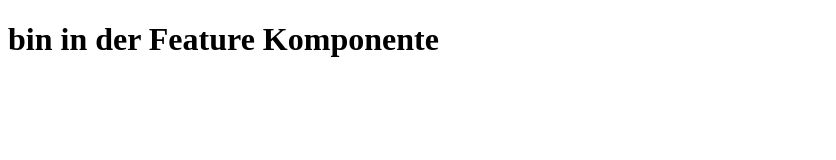
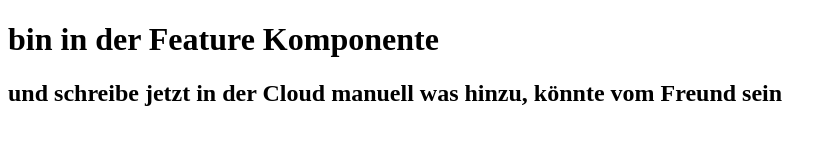
Before and after one commit to cabbageway/git3AHIF, a plain HTML site: page Feature.html in a window 1280 px wide. Shown: the whole page, without its empty margins (0-836 px from the left). Drawn offline with Linux system fonts and the light colour scheme.

Commit message:
Update Feature.html habe für Finn was entwickelt
Komponente geändert.
CSS angepasst
Hey oida test mal und gib mir ein Feedback

```diff
--- a/Feature.html
+++ b/Feature.html
@@ -9,6 +9,7 @@
 
 <body>
     <h1>bin in der Feature Komponente</h1>
+    <h2>und schreibe jetzt in der Cloud manuell was hinzu, könnte vom Freund sein</h2>
 </body>
 
 </html>
```
